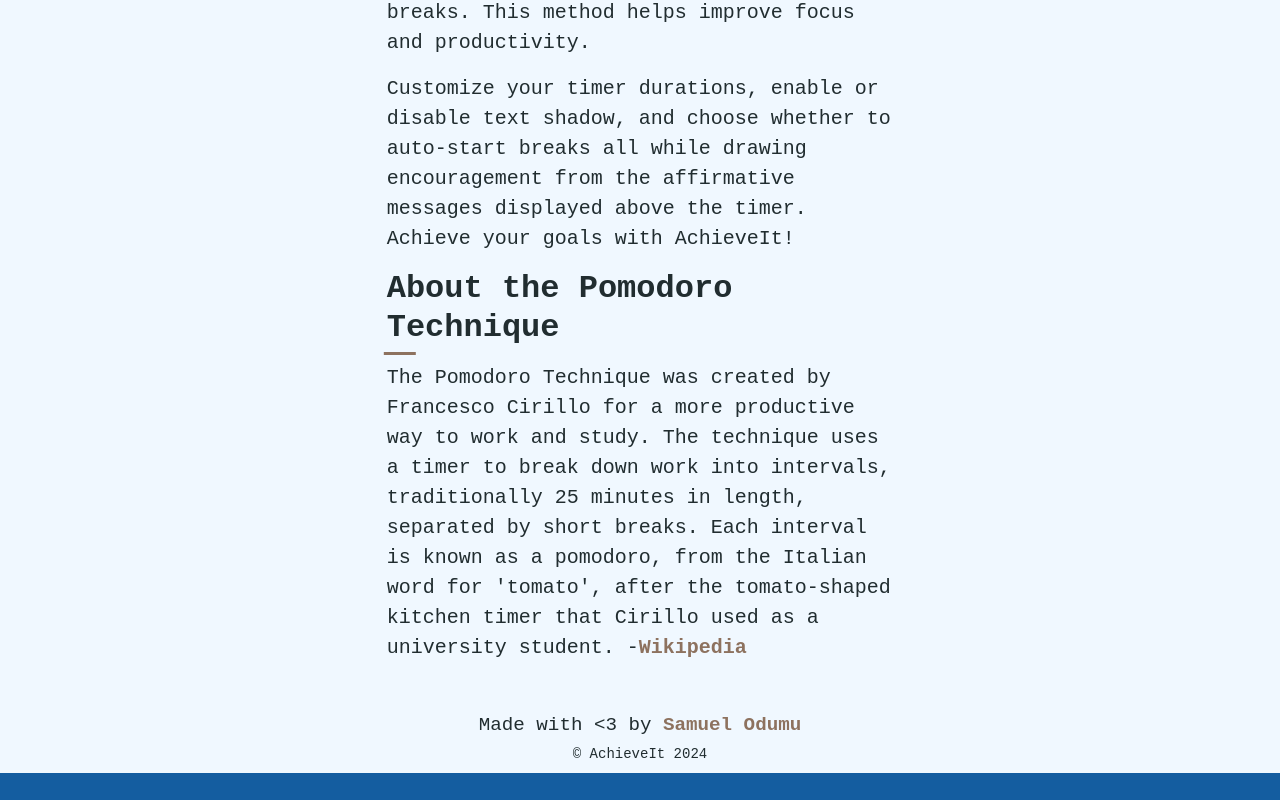
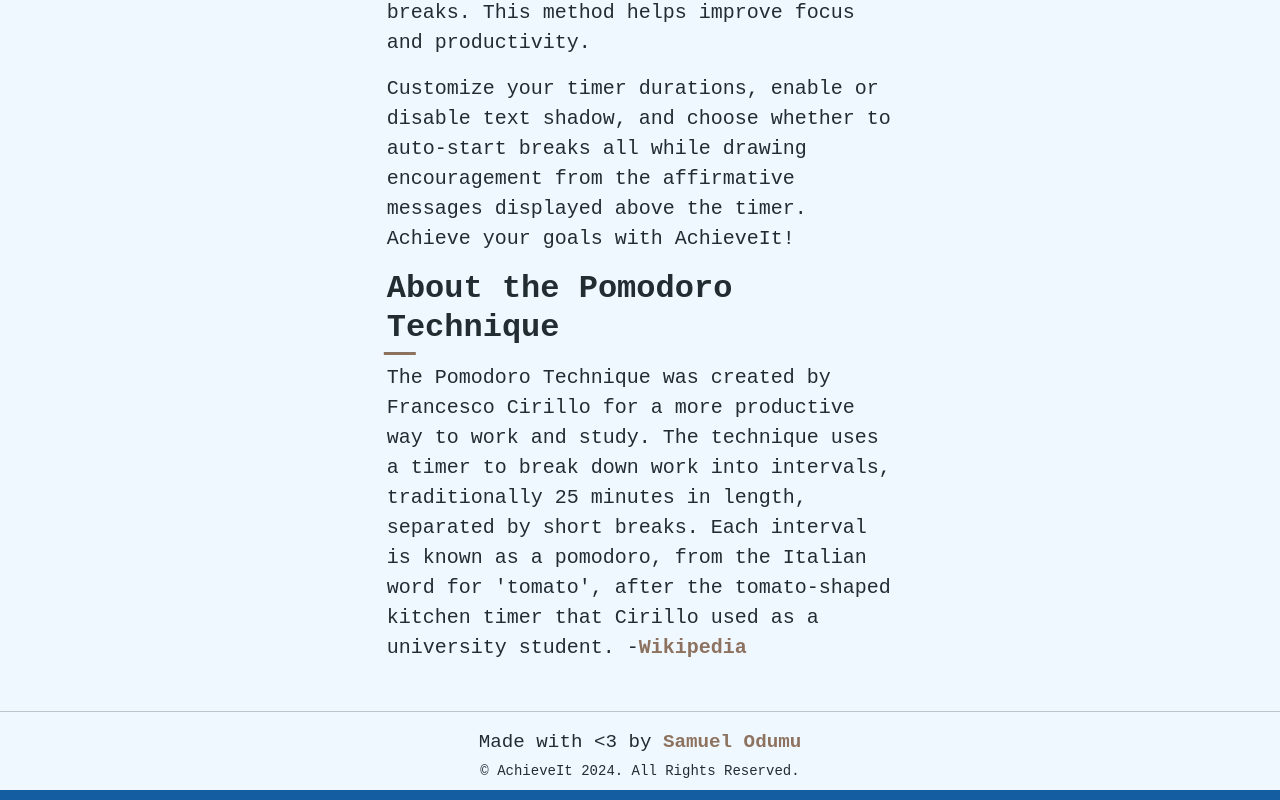
Before and after one commit to samuelodumu/AchieveIt, a React (Vite) app: page / in a window 1280 px wide. Shown: the part 1038-1838 px from the top of the page. Built offline with nearby package versions, Linux system fonts and the light colour scheme; no server answers.

Commit message:
added hr element at the top of the footer

```diff
--- a/src/components/App.jsx
+++ b/src/components/App.jsx
@@ -72,9 +72,9 @@
             <h2 className='pb-2'>About AchieveIt</h2>
             <p>
               AchieveIt is a productivity app designed to help you manage your
-              time effectively. It uses the Pomodoro technique to break your work
-              into intervals, typically 25 minutes in length, separated by short
-              breaks. This method helps improve focus and productivity.
+              time effectively. It uses the Pomodoro technique to break your
+              work into intervals, typically 25 minutes in length, separated by
+              short breaks. This method helps improve focus and productivity.
             </p>
             <p>
               Customize your timer durations, enable or disable text shadow, and
@@ -91,15 +91,25 @@
               pomodoro, from the Italian word for &apos;tomato&apos;, after the
               tomato-shaped kitchen timer that Cirillo used as a university
               student. -
-              <a href='https://en.wikipedia.org/wiki/Pomodoro_Technique' target='_blank'>
+              <a
+                href='https://en.wikipedia.org/wiki/Pomodoro_Technique'
+                target='_blank'>
                 Wikipedia
               </a>
             </p>
           </div>
         </section>
         <footer>
-          <p>Made with &lt;3 by <a href='https://x.com/SamuelOdumu' target='_blank'>Samuel Odumu</a></p>
-          <small>&copy; AchieveIt 2024</small>
+          <hr />
+          <p>
+            Made with &lt;3 by{' '}
+            <a
+              href='https://x.com/SamuelOdumu'
+              target='_blank'>
+              Samuel Odumu
+            </a>
+          </p>
+          <small>&copy; AchieveIt 2024. All Rights Reserved.</small>
         </footer>
       </div>
     </>
--- a/src/index.css
+++ b/src/index.css
@@ -191,6 +191,13 @@
   border-bottom: 10px solid #145da0;
 }
 
+footer hr {
+  color: #212d30;
+  margin: 0;
+  width: 100%;
+  padding-bottom: 1rem;
+}
+
 footer p {
   font-family: 'Courier New', Courier, monospace;
   font-size: larger;
```
